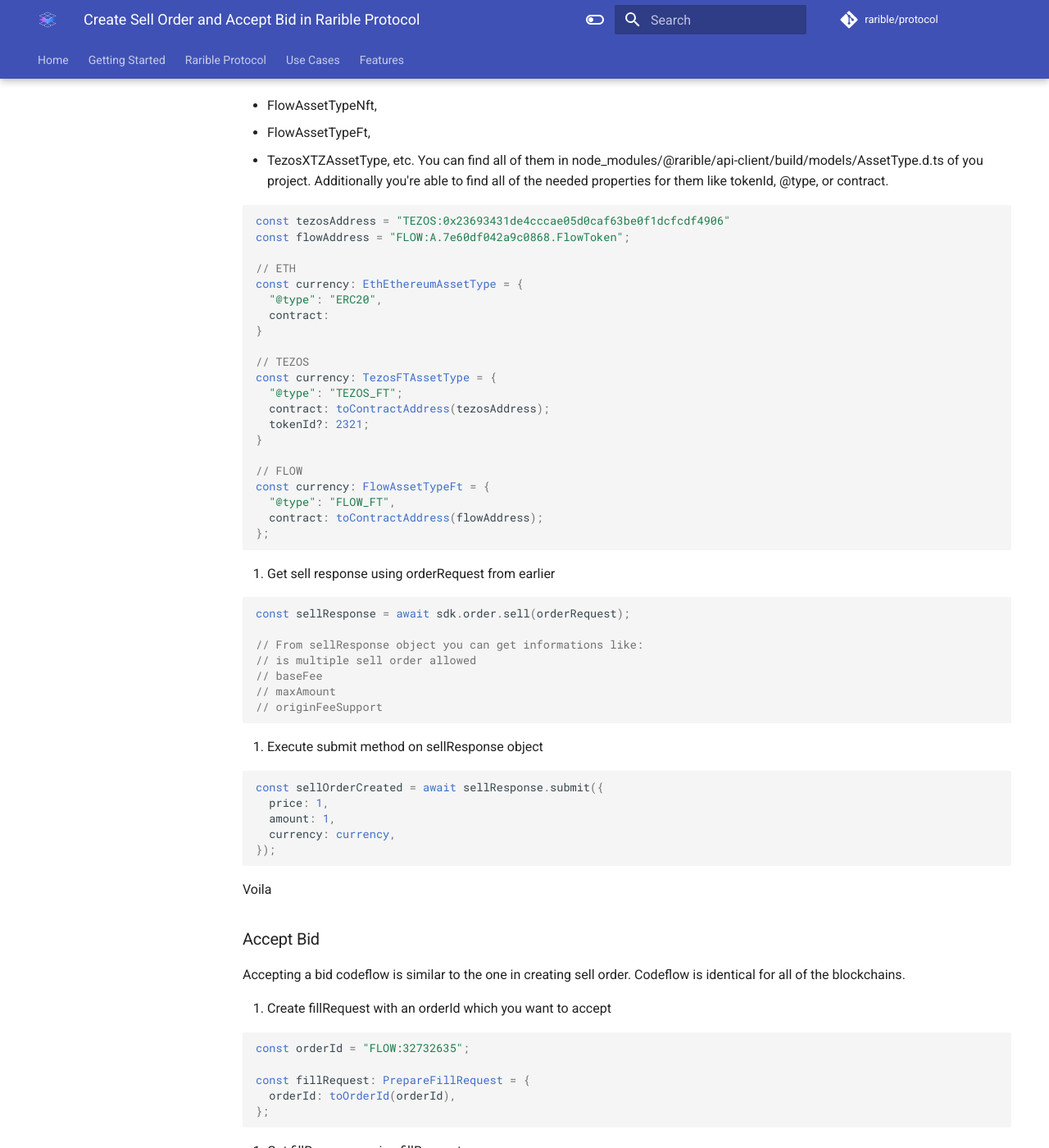
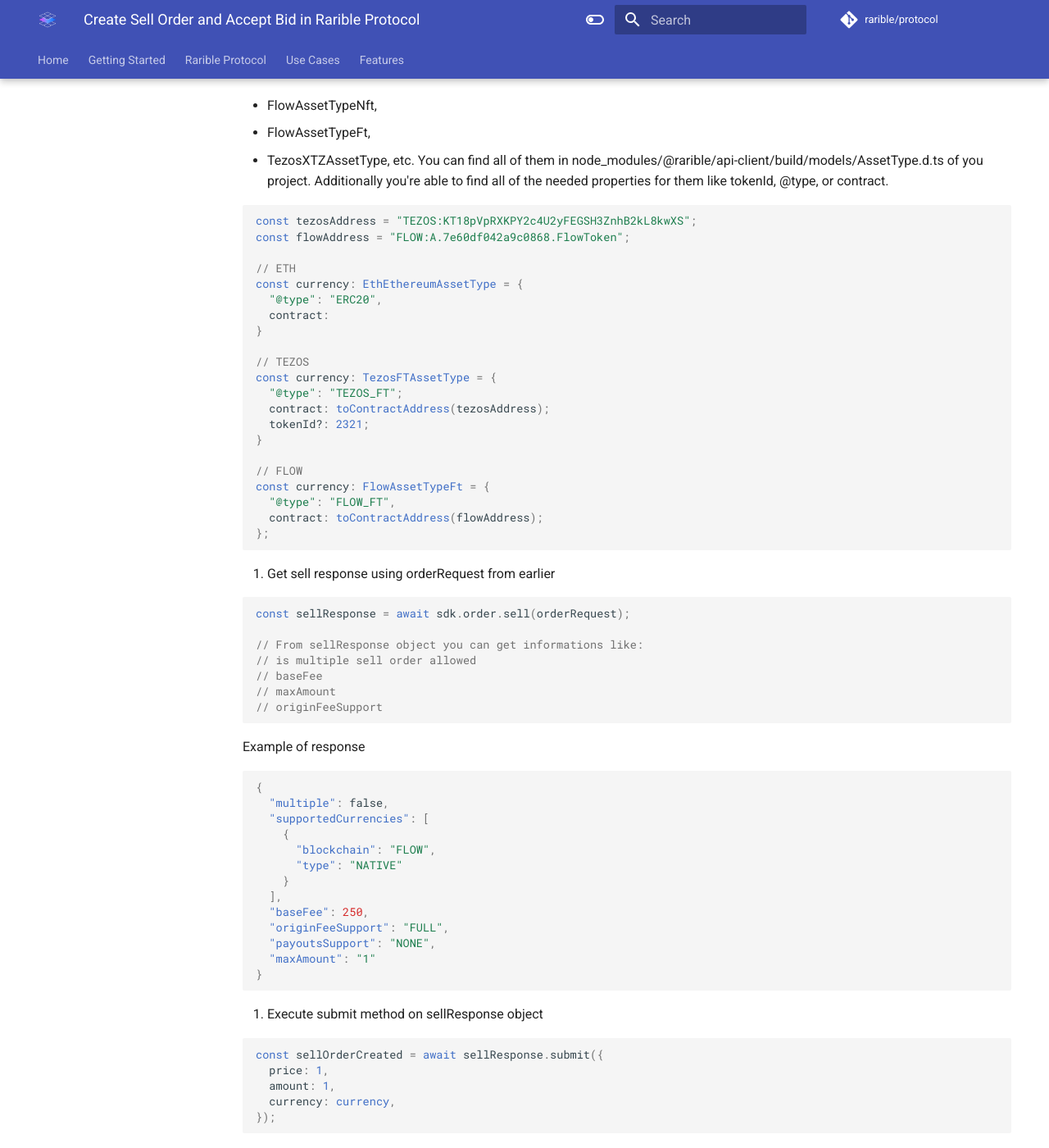
Before and after one commit to rarible/protocol, an MkDocs documentation site: the page built from docs/overview/sellOrder_acceptBid.md, in a window 1280 px wide and 1400 px high, scrolled down 1845 px. Shown: the whole window at 82% size. Built offline with MkDocs 1.6.1 and Material for MkDocs 9.7.7, drawn with Linux system fonts in a browser that asks for light colours; comment, search, counter and statistics services are not loaded; some of the changed text lies outside the part shown.

Commit message:
Update tezos collection id, add response example object

````diff
--- a/docs/overview/sellOrder_acceptBid.md
+++ b/docs/overview/sellOrder_acceptBid.md
@@ -83,7 +83,7 @@
 
 ```typescript
 
-const tezosAddress = "TEZOS:0x23693431de4cccae05d0caf63be0f1dcfcdf4906"
+const tezosAddress = "TEZOS:KT18pVpRXKPY2c4U2yFEGSH3ZnhB2kL8kwXS";
 const flowAddress = "FLOW:A.7e60df042a9c0868.FlowToken";
 
 // ETH
@@ -118,6 +118,24 @@
 // originFeeSupport
 ```
 
+Example of response
+
+```json
+{
+  "multiple": false,
+  "supportedCurrencies": [
+    {
+      "blockchain": "FLOW",
+      "type": "NATIVE"
+    }
+  ],
+  "baseFee": 250,
+  "originFeeSupport": "FULL",
+  "payoutsSupport": "NONE",
+  "maxAmount": "1"
+}
+```
+
 4. Execute submit method on sellResponse object
 
 ```typescript
@@ -126,6 +144,12 @@
   amount: 1,
   currency: currency,
 });
+```
+
+Example of response
+
+```
+FLOW:33966044
 ```
 
 Voila
@@ -151,6 +175,19 @@
 const fillResponse = await sdk.order.acceptBid(fillRequest);
 ```
 
+Example of response
+
+```json
+{
+  "multiple": false,
+  "maxAmount": "1",
+  "baseFee": 250,
+  "supportsPartialFill": false,
+  "originFeeSupport": "FULL",
+  "payoutsSupport": "NONE"
+}
+```
+
 3. Submit received response
 
 ```typescript
````
